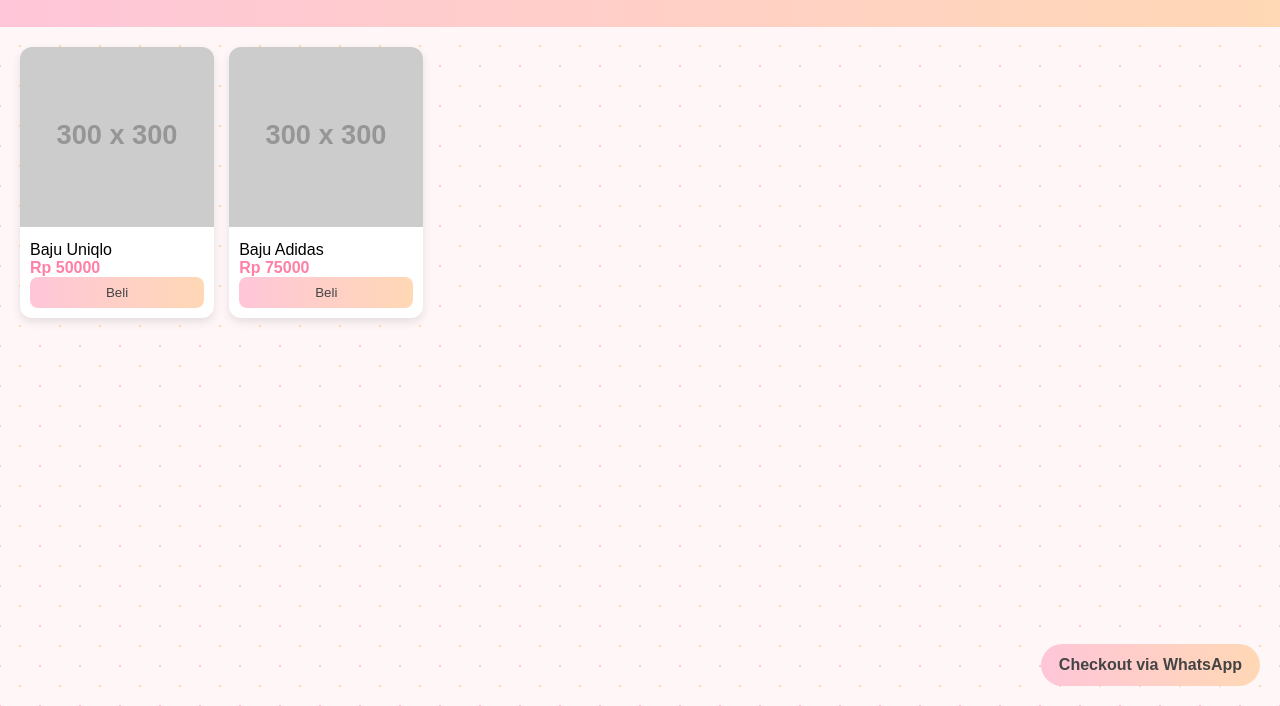
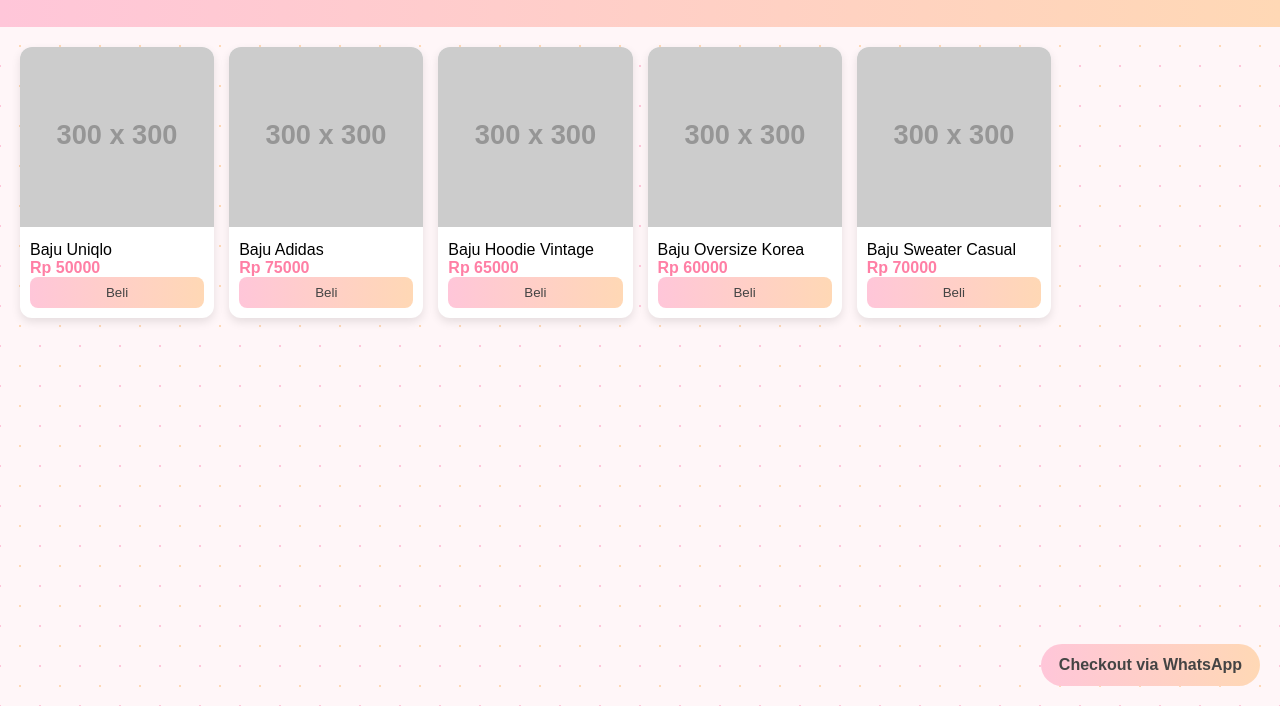
Before and after one commit to raisaalthafunnisa/raisa-store, a plain HTML site: page index.html in a window 1280 px wide. Shown: the part 94-800 px from the top of the page. Drawn offline with Linux system fonts and the light colour scheme; placeholder pictures from the web are drawn by us.

Commit message:
Update product listings and WhatsApp number

```diff
--- a/index.html
+++ b/index.html
@@ -12,7 +12,6 @@
     --bg: #fff6f8;
 }
 
-/* Background motif */
 body {
     margin: 0;
     font-family: Arial, sans-serif;
@@ -106,7 +105,7 @@ button {
 <body>
 
 <header>
-    <h1>✨ raisastore ✨</h1>
+<h1>✨ raisastore ✨</h1>
 </header>
 
 <div class="cart">
@@ -120,7 +119,7 @@ Total: Rp <span id="totalHarga">0</span>
 <div class="grid">
 
 <div class="card">
-<img src="https://via.placeholder.com/300x300">
+<img src="https://via.placeholder.com/300">
 <div class="card-body">
 <div>Baju Uniqlo</div>
 <div class="harga">Rp 50000</div>
@@ -129,11 +128,38 @@ Total: Rp <span id="totalHarga">0</span>
 </div>
 
 <div class="card">
-<img src="https://via.placeholder.com/300x300">
+<img src="https://via.placeholder.com/300">
 <div class="card-body">
 <div>Baju Adidas</div>
 <div class="harga">Rp 75000</div>
 <button onclick="beli('Baju Adidas',75000)">Beli</button>
+</div>
+</div>
+
+<div class="card">
+<img src="https://via.placeholder.com/300">
+<div class="card-body">
+<div>Baju Hoodie Vintage</div>
+<div class="harga">Rp 65000</div>
+<button onclick="beli('Baju Hoodie Vintage',65000)">Beli</button>
+</div>
+</div>
+
+<div class="card">
+<img src="https://via.placeholder.com/300">
+<div class="card-body">
+<div>Baju Oversize Korea</div>
+<div class="harga">Rp 60000</div>
+<button onclick="beli('Baju Oversize Korea',60000)">Beli</button>
+</div>
+</div>
+
+<div class="card">
+<img src="https://via.placeholder.com/300">
+<div class="card-body">
+<div>Baju Sweater Casual</div>
+<div class="harga">Rp 70000</div>
+<button onclick="beli('Baju Sweater Casual',70000)">Beli</button>
 </div>
 </div>
 
@@ -157,6 +183,7 @@ alert("Produk ditambahkan!");
 }
 
 function updateTampilan(){
+
 document.getElementById("cartCount").innerText = cart.length;
 
 let total = 0;
@@ -182,7 +209,7 @@ total += item.harga;
 
 pesan += "%0ATotal: Rp "+total;
 
-let nomorWA = "6281913820010";
+let nomorWA = "6281319930737";
 
 let url = "https://wa.me/"+nomorWA+"?text="+pesan;
 
```
